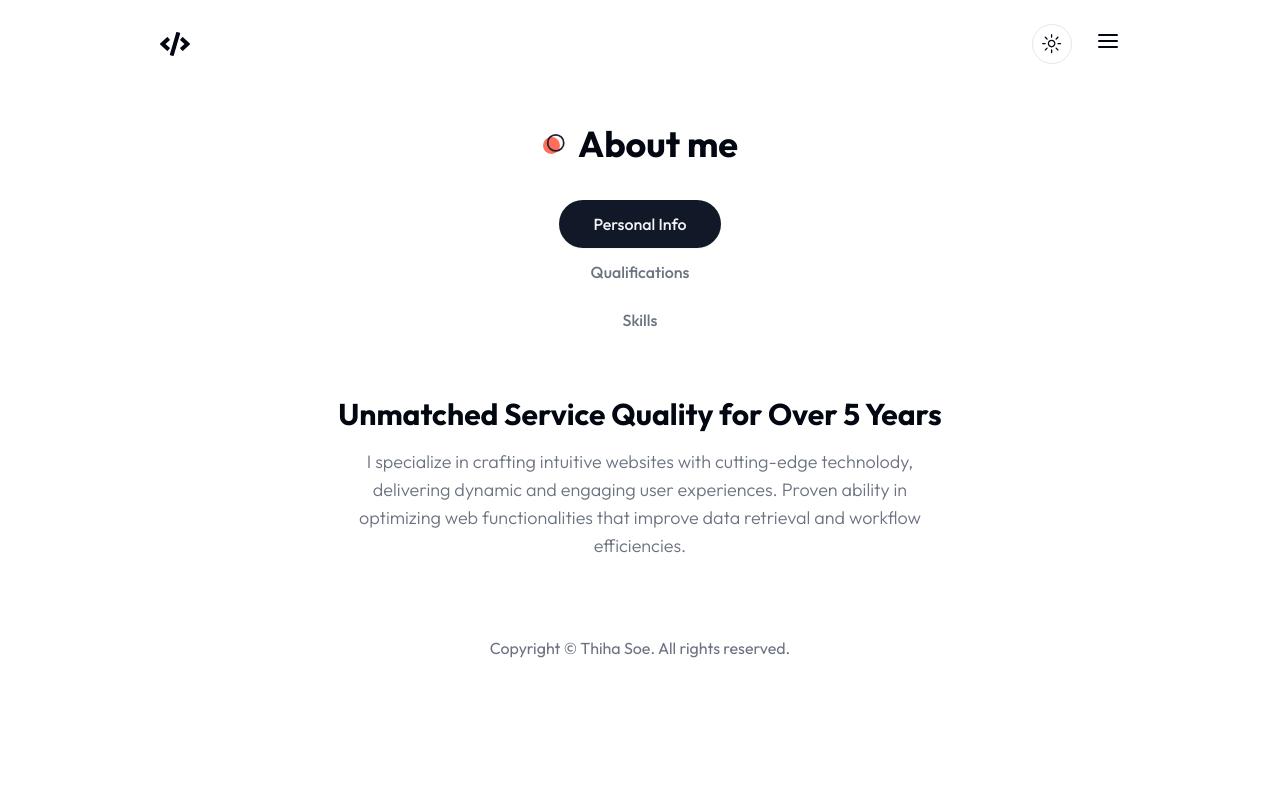
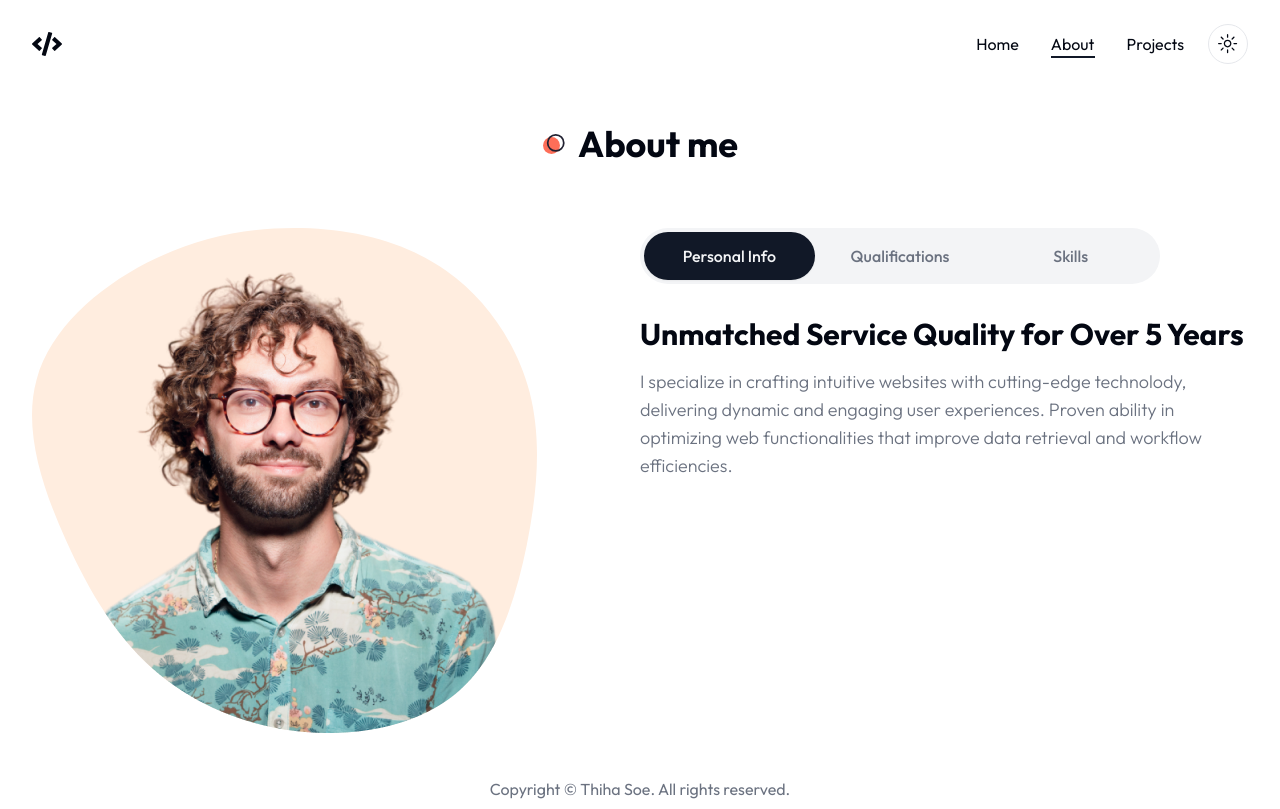
Before and after one commit to thihadev/portfolio, a Next.js app: page /about in a window 1280 px wide. Built offline with nearby package versions, Linux system fonts and the light colour scheme.

Commit message:
css modifiy

```diff
--- a/app/globals.css
+++ b/app/globals.css
@@ -143,8 +143,11 @@
   color: rgb(255, 255, 255) !important;
 }
 
-.dark .slick-prev:before, .slick-next:before {
+.dark .slick-prev:before {
   color:rgb(255, 255, 255) !important;
+}
+.dark .slick-next:before {
+  color :white !important;
 }
 
 .color-circle {
--- a/components/About.jsx
+++ b/components/About.jsx
@@ -114,8 +114,8 @@ export default function About() {
     }
 
     return (
-        <section id='about' className='py-9'>
-        {/* // <section id='about' className='xl:h-[860px] pb-12 xl:py-24'> */}
+        <section className='py-9'>
+        {/* <section className='py-9 xl:h-[860px] pb-12 xl:py-24'> */}
             <div className="container mx-auto">
                 <h2 className="section-title mb-8 xl:mb-16 text-center mx-auto">About me</h2>
                 <div className='flex flex-col xl:flex-row'>
--- a/components/Cta.jsx
+++ b/components/Cta.jsx
@@ -16,7 +16,7 @@ export default function Cta() {
                         I'm here to help.
                     </h2>
                     <div onClick={handleEmailClick} className="iconContainer">
-                        <LuMail size={50} className="icon dark:text-white" />
+                        <LuMail size={50} className="icon wave dark:text-white" />
                     </div>
                 </div>
             </div>
--- a/components/Footer.jsx
+++ b/components/Footer.jsx
@@ -2,7 +2,7 @@ import Socials from './Socials'
 
 export default function Footer() {
     return (
-        <footer className='py-2'>
+        <footer className='py-2 items-baseline'>
             <div className="container mx-auto">
                 <div className='flex flex-col items-center justify-between'>
                     {/* <Socials
--- a/tailwind.config.js
+++ b/tailwind.config.js
@@ -17,7 +17,7 @@ module.exports = {
       sm: '640px',
       md: '768px',
       lg: '1024px',
-      xl: '1400px'
+      xl: '1280px',
     },
     extend: {
       colors: {
```
